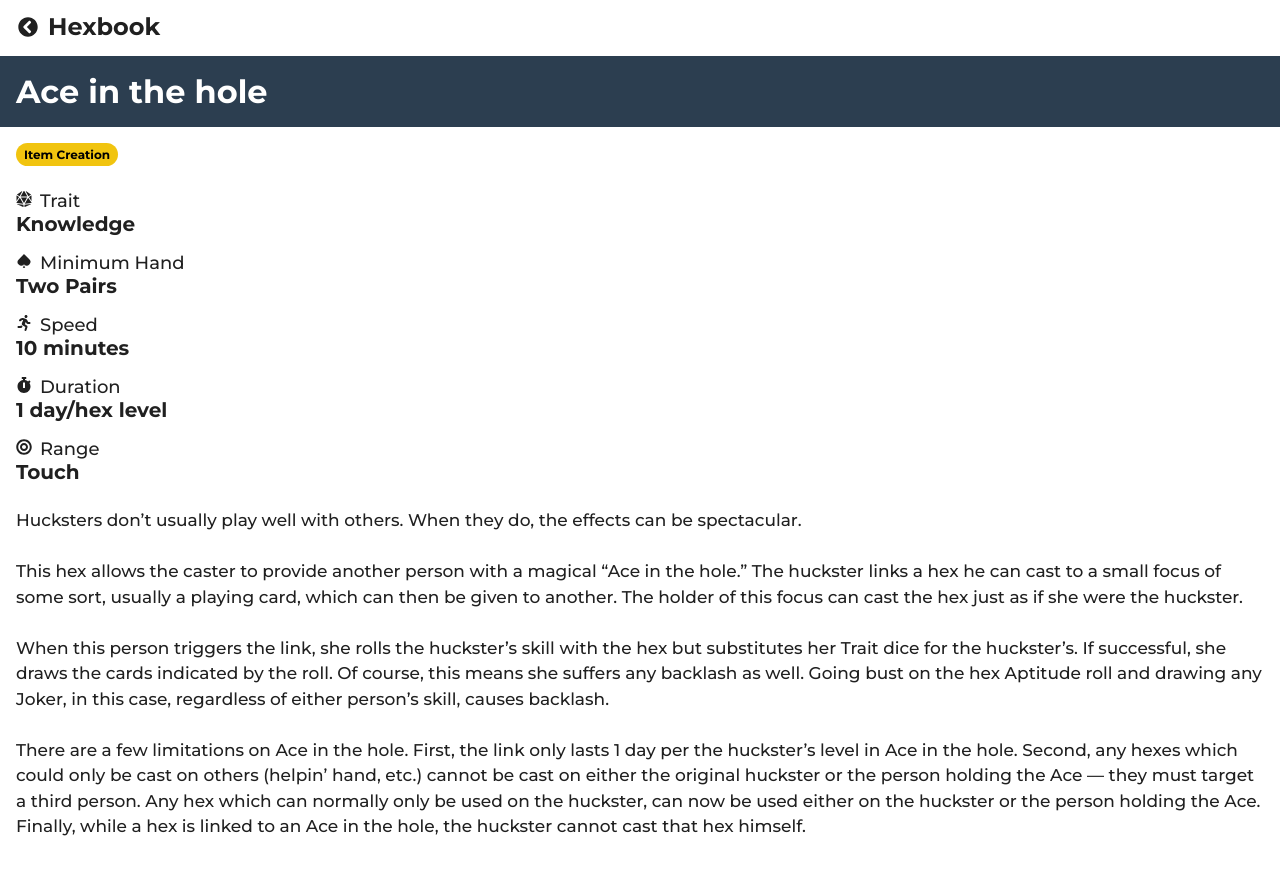
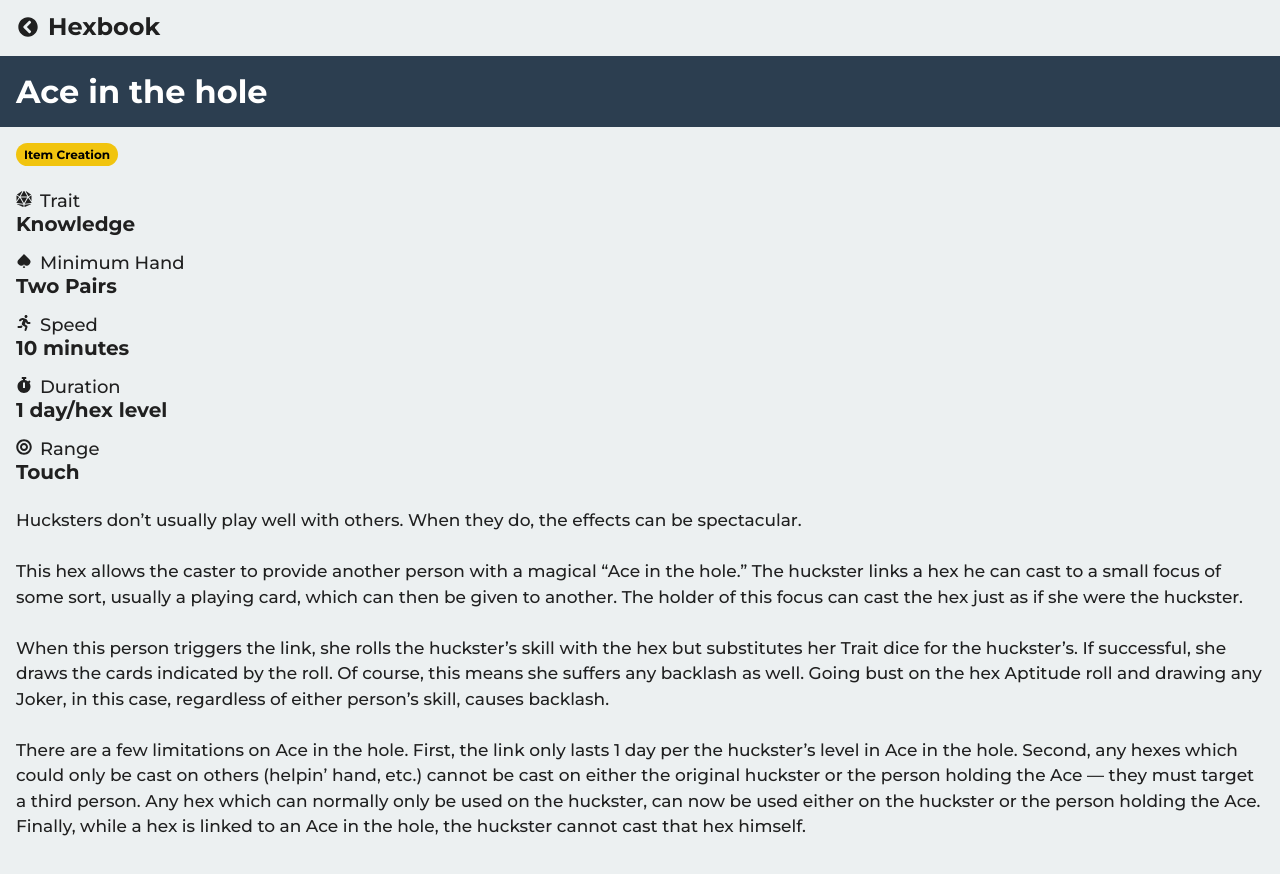
Before and after one commit to oarodrig/hexbook, a React (Create React App) app: page /hex/1 in a window 1280 px wide. Shown: the top 874 px of the page. Built offline with nearby package versions, Linux system fonts and the light colour scheme.

Commit message:
Give app better background

```diff
--- a/src/HexDetail/HexDetail.module.css
+++ b/src/HexDetail/HexDetail.module.css
@@ -1,17 +1,18 @@
 .hexDetailContainer {
   padding: 1rem;
+  background-color: #ecf0f1;
 }
 
 .topBar {
   display: flex;
   align-items: center;
-  margin: 0.5rem;
+  padding: 0.5rem;
+  background-color: #ecf0f1;
 }
 
 .backButton {
   height: 2.5rem;
   width: 2.5rem;
-  margin-right: ;
 }
 
 .backIcon {
--- a/src/HexList/HexList.js
+++ b/src/HexList/HexList.js
@@ -33,7 +33,7 @@ const HexList = (props) => {
   };
 
   return (
-    <div className={className || ""}>
+    <div className={`${className || ""} ${style.hexListContainer}`}>
       <ul className={style.hexList}>{getRowView()}</ul>
     </div>
   );
--- a/src/HexList/HexList.module.css
+++ b/src/HexList/HexList.module.css
@@ -1,3 +1,7 @@
+.hexListContainer {
+  box-shadow: 0 2px 4px rgba(0, 0, 0, 0.16), 0 2px 4px rgba(0, 0, 0, 0.23);
+}
+
 .hexList {
   margin: 0;
   padding: 0;
--- a/src/index.css
+++ b/src/index.css
@@ -1,4 +1,14 @@
 @import-normalize;
+
+body {
+  height: 1vh;
+  background-color: #bdc3c7;
+}
+
+.root {
+  height: 100%;
+  background-color: #bdc3c7;
+}
 
 button {
   padding: 0;
```
